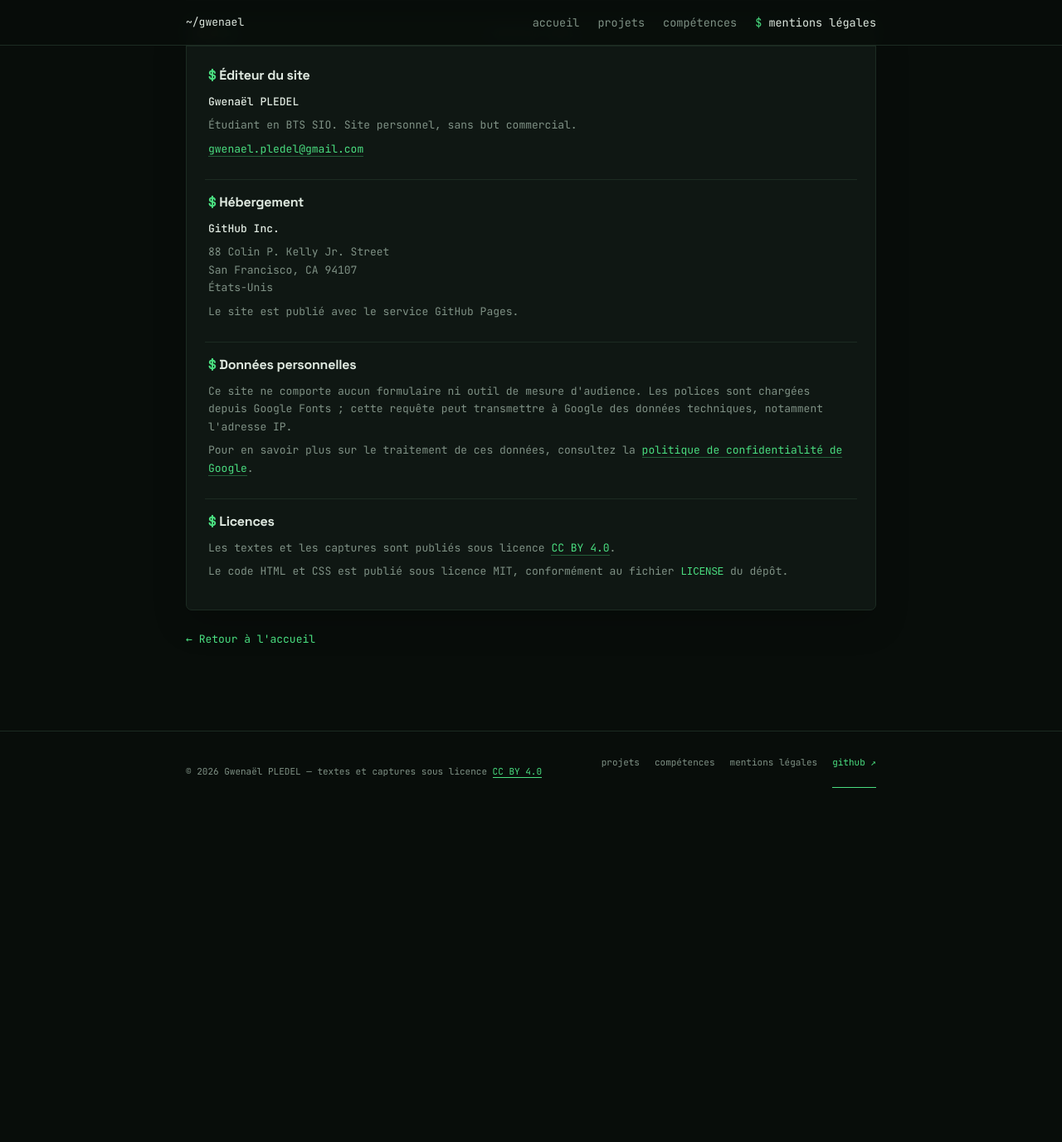
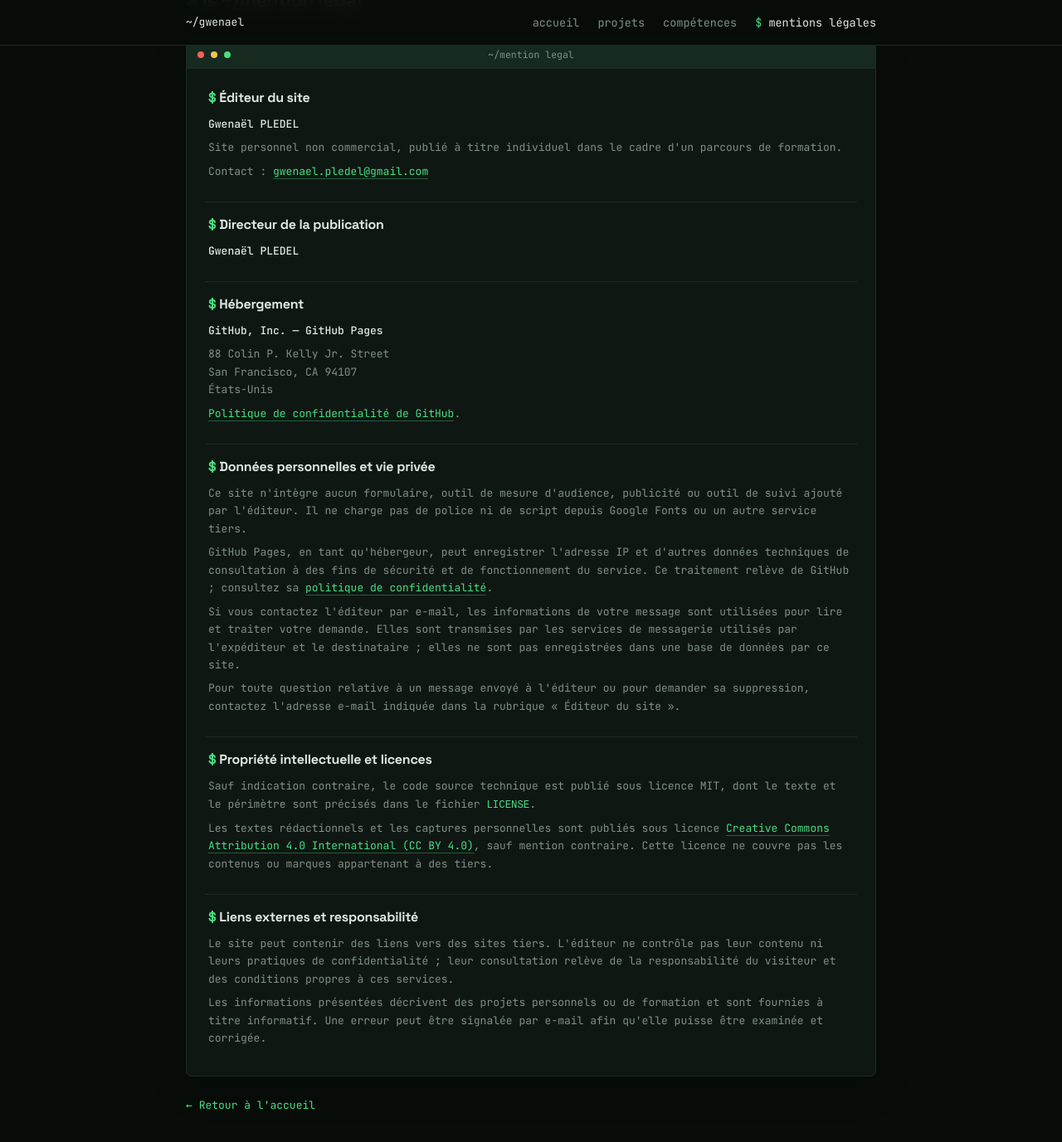
Before and after one commit to vzsca/Portfolio-Gwenael, a Jekyll site: the page built from mentions-legales.md, in a window 1280 px wide and 1400 px high, scrolled down 321 px. Shown: the top 1377 px of the window at 83% size. Built offline with Jekyll 4.4.1, drawn with Linux system fonts in a browser that asks for light colours; before the commit the page ends 1311 px from its top, so only the background shows below that; some of the changed text lies outside the part shown.

Commit message:
docs: improve legal and privacy notices

```diff
--- a/mentions-legales.md
+++ b/mentions-legales.md
@@ -6,7 +6,7 @@ permalink: /mentions-legales/
 
 <section id="mentions-legales" class="profil">
   <h2><span class="sym">~/</span>mentions-legales</h2>
-  <p>Informations relatives à l'<strong>éditeur</strong>, à l'<strong>hébergement</strong> et à l'utilisation de ce portfolio.</p>
+  <p>Informations relatives à l'éditeur, au directeur de la publication, à l'hébergement, aux données personnelles et aux licences de ce portfolio.</p>
 </section>
 
 <section class="legal-terminal-section">
@@ -20,29 +20,42 @@ permalink: /mentions-legales/
       <article class="legal-card">
         <h2>Éditeur du site</h2>
         <p><strong>{{ site.title }}</strong></p>
-        <p>Étudiant en BTS SIO. Site personnel, sans but commercial.</p>
-        <p><a href="mailto:{{ site.email }}">{{ site.email }}</a></p>
+        <p>Site personnel non commercial, publié à titre individuel dans le cadre d'un parcours de formation.</p>
+        <p>Contact : <a href="mailto:{{ site.email }}">{{ site.email }}</a></p>
+      </article>
+
+      <article class="legal-card">
+        <h2>Directeur de la publication</h2>
+        <p><strong>{{ site.title }}</strong></p>
       </article>
 
       <article class="legal-card">
         <h2>Hébergement</h2>
-        <p><strong>GitHub Inc.</strong></p>
+        <p><strong>GitHub, Inc. — GitHub Pages</strong></p>
         <p>88 Colin P. Kelly Jr. Street<br>
         San Francisco, CA 94107<br>
         États-Unis</p>
-        <p>Le site est publié avec le service GitHub Pages.</p>
+        <p><a href="https://docs.github.com/en/site-policy/privacy-policies/github-general-privacy-statement" target="_blank" rel="noopener noreferrer">Politique de confidentialité de GitHub</a>.</p>
       </article>
 
       <article class="legal-card">
-        <h2>Données personnelles</h2>
-        <p>Ce site ne comporte aucun formulaire ni outil de mesure d'audience. Les polices sont chargées depuis Google Fonts ; cette requête peut transmettre à Google des données techniques, notamment l'adresse IP.</p>
-        <p>Pour en savoir plus sur le traitement de ces données, consultez la <a href="https://policies.google.com/privacy?hl=fr" target="_blank" rel="noopener noreferrer">politique de confidentialité de Google</a>.</p>
+        <h2>Données personnelles et vie privée</h2>
+        <p>Ce site n'intègre aucun formulaire, outil de mesure d'audience, publicité ou outil de suivi ajouté par l'éditeur. Il ne charge pas de police ni de script depuis Google Fonts ou un autre service tiers.</p>
+        <p>GitHub Pages, en tant qu'hébergeur, peut enregistrer l'adresse IP et d'autres données techniques de consultation à des fins de sécurité et de fonctionnement du service. Ce traitement relève de GitHub ; consultez sa <a href="https://docs.github.com/en/site-policy/privacy-policies/github-general-privacy-statement" target="_blank" rel="noopener noreferrer">politique de confidentialité</a>.</p>
+        <p>Si vous contactez l'éditeur par e-mail, les informations de votre message sont utilisées pour lire et traiter votre demande. Elles sont transmises par les services de messagerie utilisés par l'expéditeur et le destinataire ; elles ne sont pas enregistrées dans une base de données par ce site.</p>
+        <p>Pour toute question relative à un message envoyé à l'éditeur ou pour demander sa suppression, contactez l'adresse e-mail indiquée dans la rubrique « Éditeur du site ».</p>
       </article>
 
       <article class="legal-card">
-        <h2>Licences</h2>
-        <p>Les textes et les captures sont publiés sous licence <a href="https://creativecommons.org/licenses/by/4.0/deed.fr">CC BY 4.0</a>.</p>
-        <p>Le code HTML et CSS est publié sous licence MIT, conformément au fichier <code>LICENSE</code> du dépôt.</p>
+        <h2>Propriété intellectuelle et licences</h2>
+        <p>Sauf indication contraire, le code source technique est publié sous licence MIT, dont le texte et le périmètre sont précisés dans le fichier <code>LICENSE</code>.</p>
+        <p>Les textes rédactionnels et les captures personnelles sont publiés sous licence <a href="https://creativecommons.org/licenses/by/4.0/deed.fr" target="_blank" rel="noopener noreferrer">Creative Commons Attribution 4.0 International (CC BY 4.0)</a>, sauf mention contraire. Cette licence ne couvre pas les contenus ou marques appartenant à des tiers.</p>
+      </article>
+
+      <article class="legal-card">
+        <h2>Liens externes et responsabilité</h2>
+        <p>Le site peut contenir des liens vers des sites tiers. L'éditeur ne contrôle pas leur contenu ni leurs pratiques de confidentialité ; leur consultation relève de la responsabilité du visiteur et des conditions propres à ces services.</p>
+        <p>Les informations présentées décrivent des projets personnels ou de formation et sont fournies à titre informatif. Une erreur peut être signalée par e-mail afin qu'elle puisse être examinée et corrigée.</p>
       </article>
     </section>
   </div>
```
